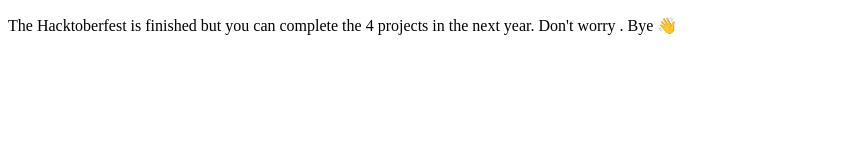
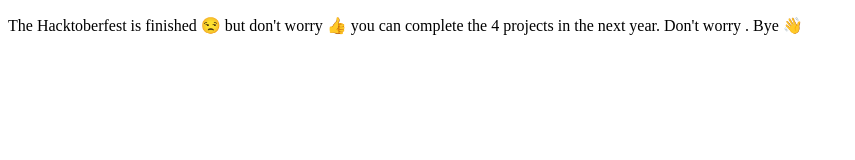
Before and after one commit to ICT12345678/ICT, a plain HTML site: page HACKTOBERFEST 2021.html in a window 1280 px wide. Shown: the whole page, without its empty margins (0-855 px from the left). Drawn offline with Linux system fonts and the light colour scheme.

Commit message:
Update the file

```diff
--- a/HACKTOBERFEST 2021.html
+++ b/HACKTOBERFEST 2021.html
@@ -4,7 +4,7 @@
     <title>Hacktoberfest 2021</title>
 </head>
 <body>
-    <p>The Hacktoberfest is finished but you can complete the 4 projects in the next year.
+    <p>The Hacktoberfest is finished 😒 but don't worry 👍 you can complete the 4 projects in the next year.
         Don't worry . Bye 👋 </p>
 </body>
 </html>
```
